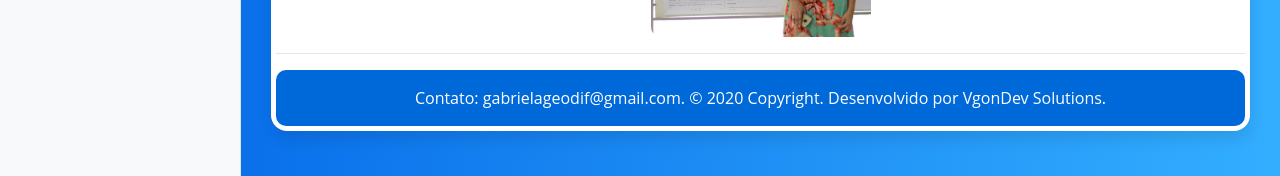
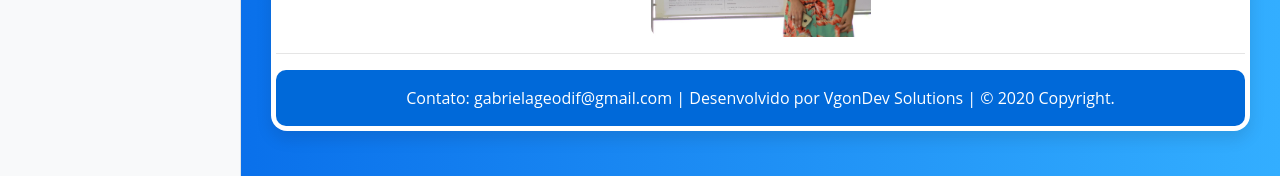
Before and after one commit to vinisouzax/siteGabriela-frontend, a React (Create React App) app: page / in a window 1280 px wide. Shown: the part 707-883 px from the top of the page. Built offline with nearby package versions, Linux system fonts and the light colour scheme; no server answers.

Commit message:
Alterações main

```diff
--- a/src/pages/Main/index.js
+++ b/src/pages/Main/index.js
@@ -28,8 +28,7 @@ export default function Main(){
                                 <hr></hr>
                                 <footer class="page-footer font-small blue footerMain">
                                     <div class="footer-copyright text-center py-3">
-                                    Contato: gabrielageodif@gmail.com.
-                                    © {(new Date().getFullYear())} Copyright. Desenvolvido por VgonDev Solutions.
+                                    Contato: gabrielageodif@gmail.com | Desenvolvido por VgonDev Solutions | © {(new Date().getFullYear())} Copyright.
                                     </div>
                                 </footer>
                             </div>
```
